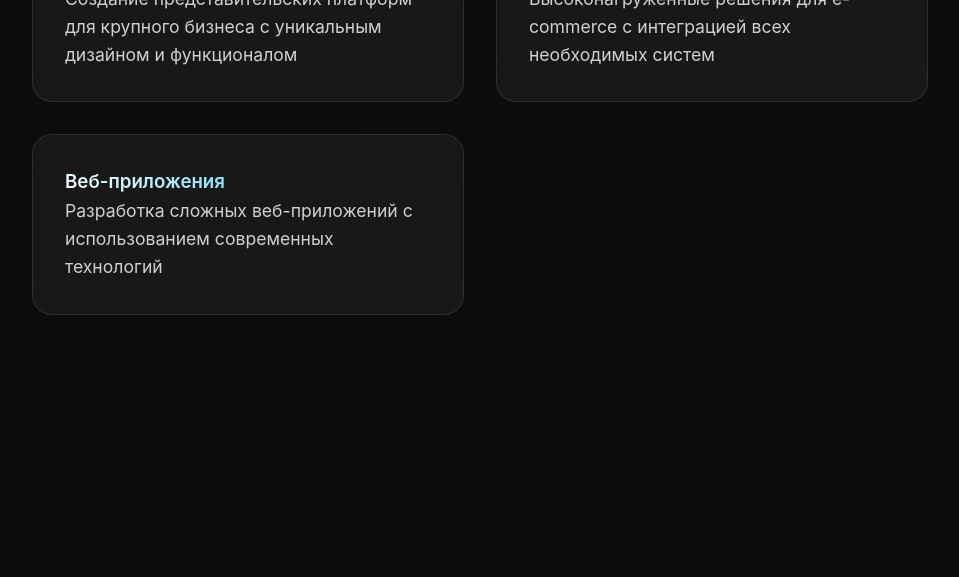
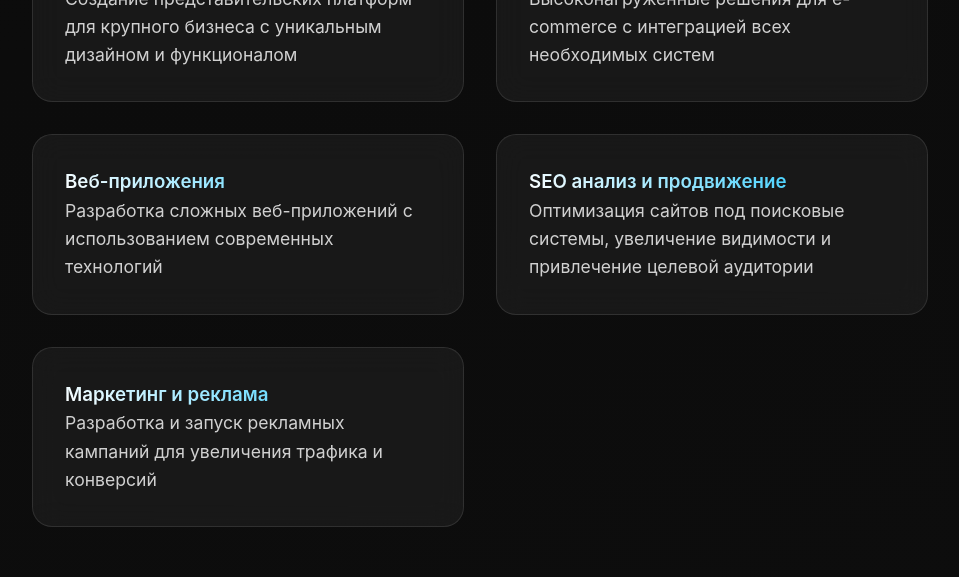
Before and after one commit to Dveyn/web_stroke, a Next.js app: page / in a window 1280 px wide. Shown: the part 1620-2197 px from the top of the page, without its empty margins (160-1119 px from the left). Built offline with nearby package versions, Linux system fonts and the light colour scheme.

Commit message:
Добавил усулги

```diff
--- a/src/components/sections/ServicesSection.js
+++ b/src/components/sections/ServicesSection.js
@@ -18,6 +18,14 @@ const ServicesSection = () => {
           <h3>Веб-приложения</h3>
           <p>Разработка сложных веб-приложений с использованием современных технологий</p>
         </GlassCard>
+        <GlassCard data-aos="fade-up" data-aos-delay="300">
+          <h3>SEO анализ и продвижение</h3>
+          <p>Оптимизация сайтов под поисковые системы, увеличение видимости и привлечение целевой аудитории</p>
+        </GlassCard>
+        <GlassCard data-aos="fade-up" data-aos-delay="400">
+          <h3>Маркетинг и реклама</h3>
+          <p>Разработка и запуск рекламных кампаний для увеличения трафика и конверсий</p>
+        </GlassCard>
       </div>
     </section>
   );
```
